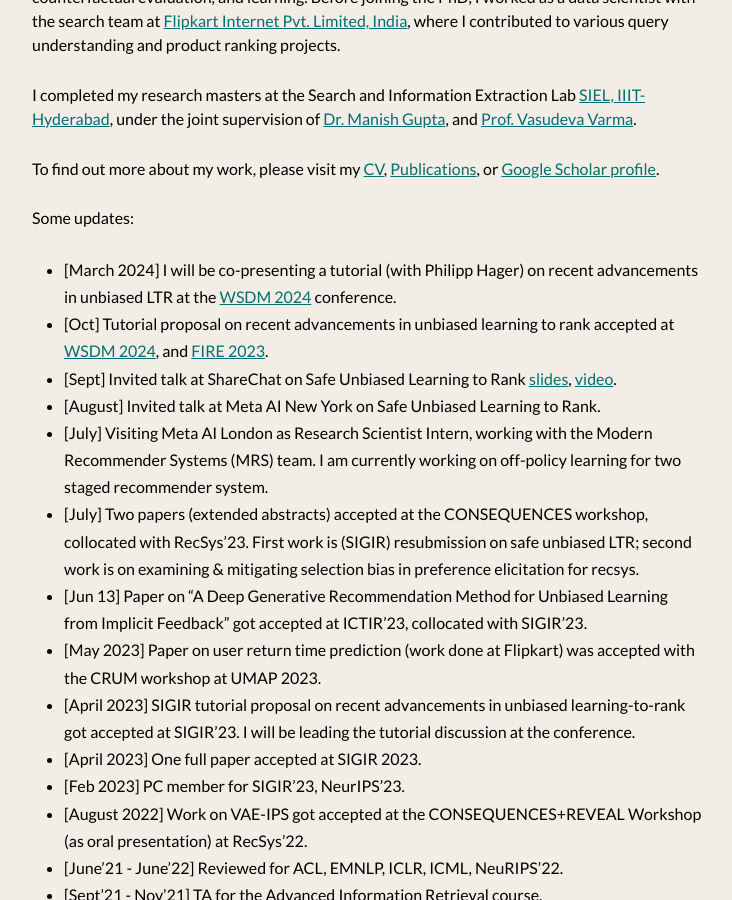
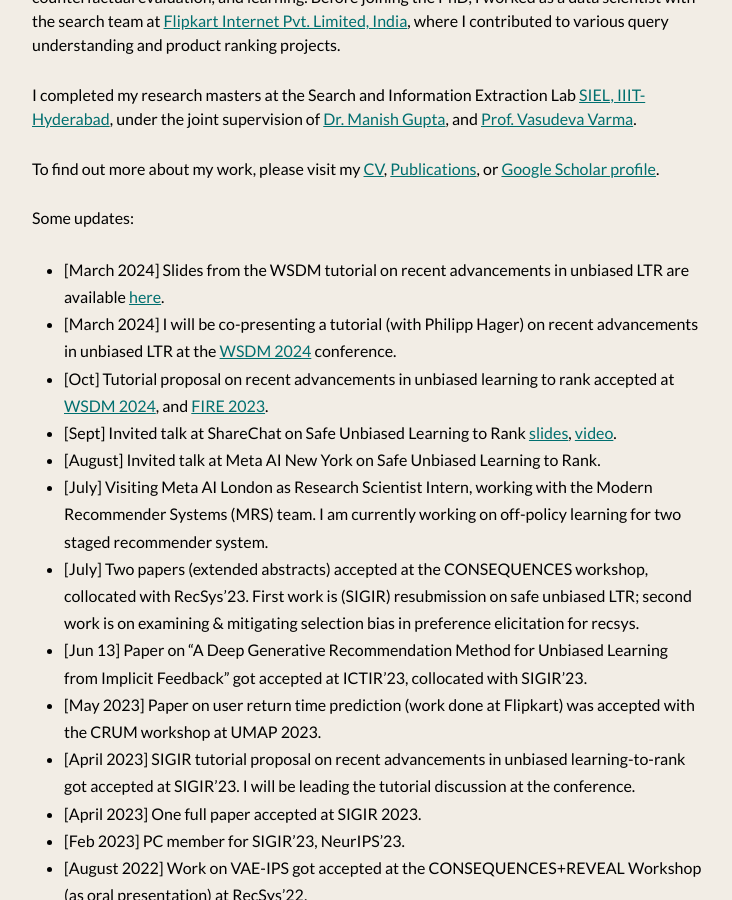
Before and after one commit to shashankg7/shashankg7.github.io, a Jekyll site: the page built from index.md, in a window 1280 px wide and 900 px high, scrolled down 379 px. Shown: the whole window, without its empty margins (272-1004 px from the left). Built offline with Jekyll 4.4.1, drawn with Linux system fonts in a browser that asks for light colours; nearby versions of some CDN libraries.

Commit message:
Update index.md

```diff
--- a/index.md
+++ b/index.md
@@ -15,6 +15,7 @@
 
 Some updates:
 
+* [March 2024] Slides from the WSDM tutorial on recent advancements in unbiased LTR are available [here](https://sites.google.com/view/wsdm-2024-tutorial-ultr/).
 * [March 2024] I will be co-presenting a tutorial (with Philipp Hager) on recent advancements in unbiased LTR at the [WSDM 2024](https://sites.google.com/view/wsdm-2024-tutorial-ultr/) conference.
 * [Oct] Tutorial proposal on recent advancements in unbiased learning to rank accepted at [WSDM 2024](https://www.wsdm-conference.org/2024/tutorials/), and [FIRE 2023](https://sites.google.com/view/fire-2023-ultr-tutorial/home).
 * [Sept] Invited talk at ShareChat on Safe Unbiased Learning to Rank [slides](https://docs.google.com/presentation/d/e/2PACX-1vQ-IJ3hAGjFYJN2qy6HIw5nTOjBlCwfAd-NfR68oqjIl62BRoAsPcb2bVL7U4LvJhISR7fhxp2Squwx/pub?start=false&loop=false&delayms=60000), [video](https://www.youtube.com/watch?v=xlsmhOtwFUc).
```
